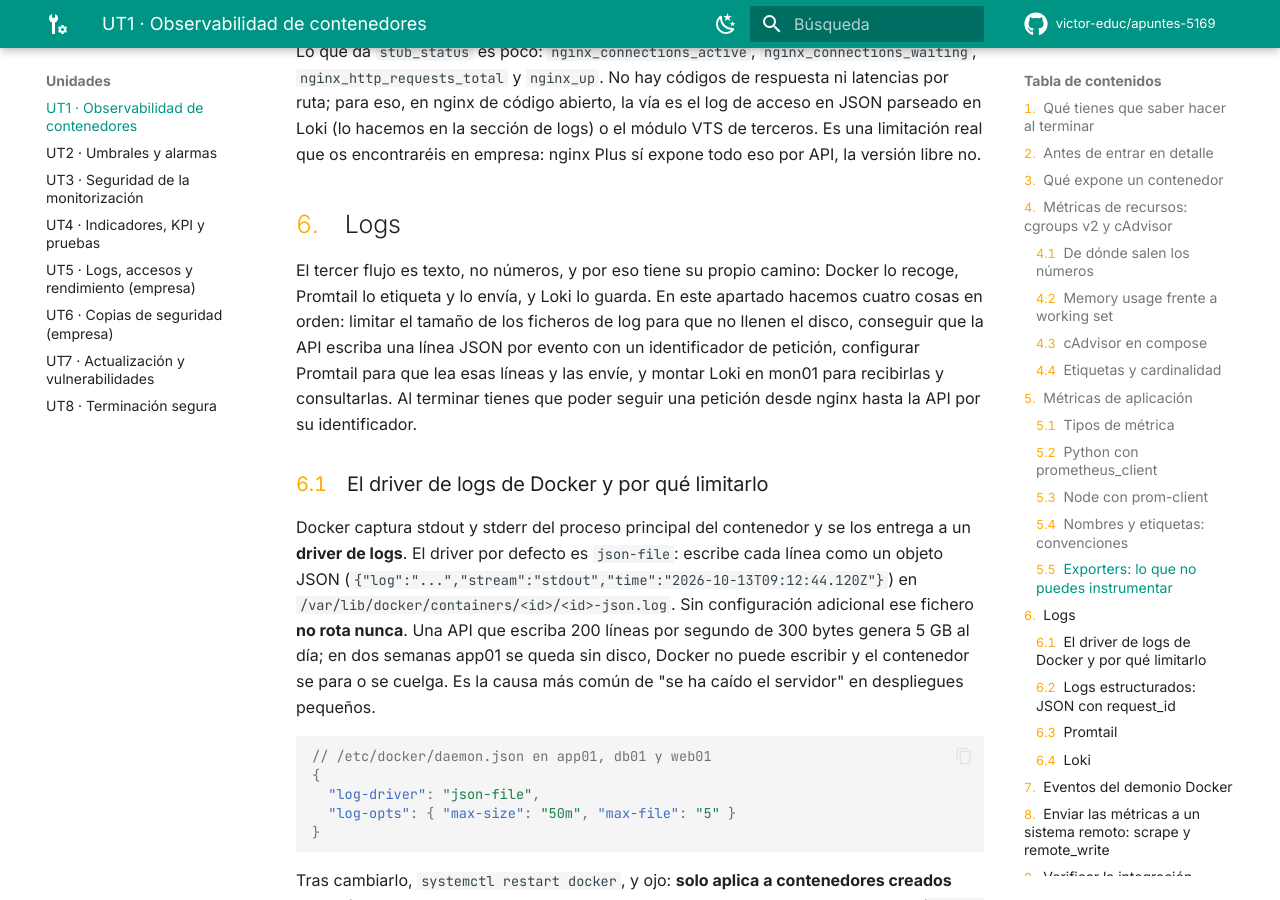
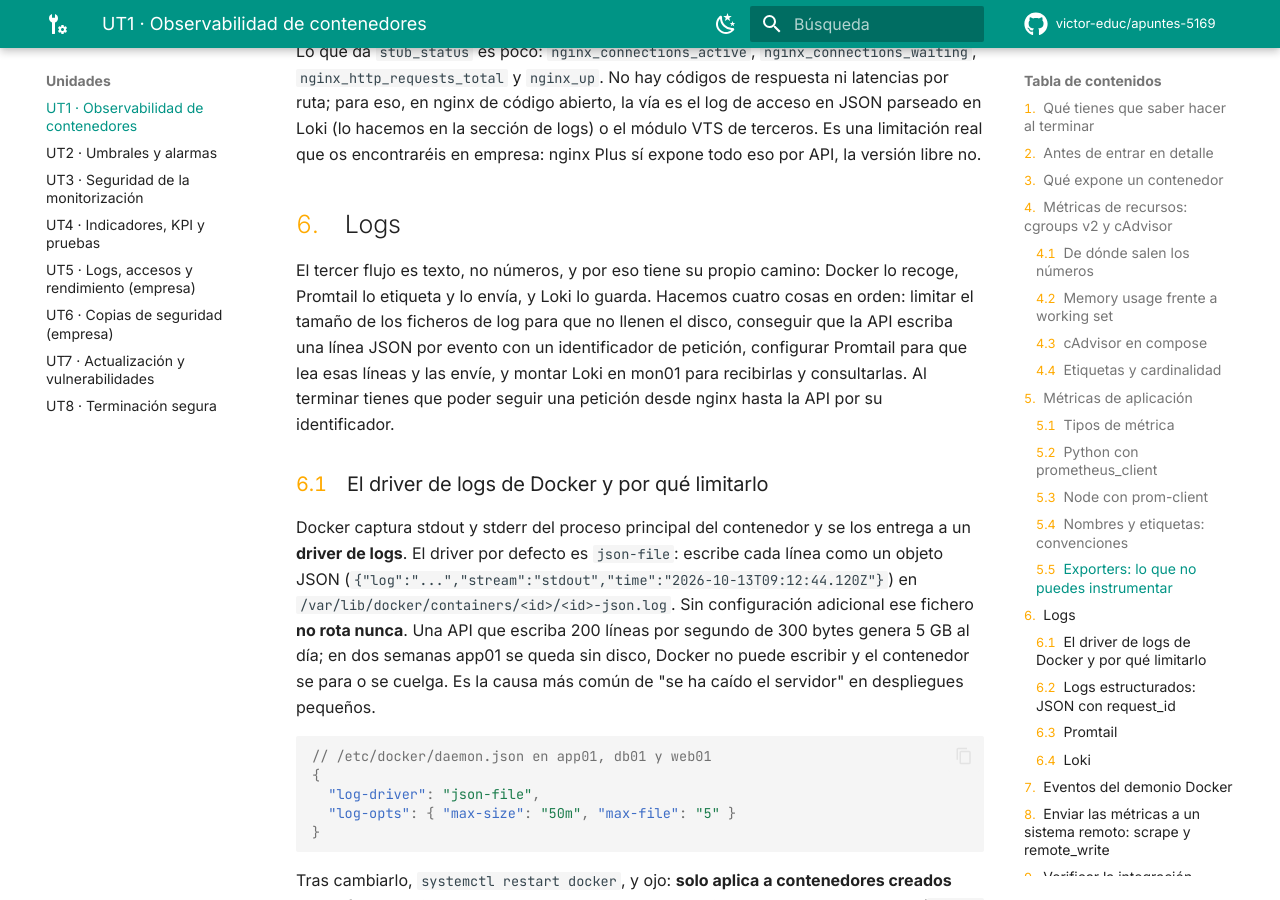
Before and after one commit to victor-educ/apuntes-5169, an MkDocs documentation site: the page built from docs/ut/ut1-observabilidad.md, in a window 1280 px wide and 900 px high, scrolled down 14436 px. Built offline with MkDocs 1.6.1 and Material for MkDocs 9.7.7, drawn with Linux system fonts in a browser that asks for light colours; comment, search, counter and statistics services are not loaded; some of the changed text lies outside the part shown.

Commit message:
Quitar muletilla en las entradas de apartado
Co-Authored-By: Claude Fable 5.1 <noreply@anthropic.com>

```diff
--- a/docs/ut/ut1-observabilidad.md
+++ b/docs/ut/ut1-observabilidad.md
@@ -43,7 +43,7 @@ Un jueves a las tres de la tarde la API del servicio del curso empieza a devolve
 
 ## Qué expone un contenedor
 
-En este apartado no montamos nada todavía: el objetivo es que tengas el mapa completo antes de tocar configuración. Vamos a ver cuáles son las cuatro cosas que un contenedor cuenta de sí mismo, quién produce cada una, cómo se mira en la propia máquina con un comando y a qué sistema de mon01 acaba llegando. Las herramientas de la tabla son las de la tabla de arriba; aquí lo que importa es el recorrido de cada flujo.
+No montamos nada todavía: el objetivo es que tengas el mapa completo antes de tocar configuración. Vamos a ver cuáles son las cuatro cosas que un contenedor cuenta de sí mismo, quién produce cada una, cómo se mira en la propia máquina con un comando y a qué sistema de mon01 acaba llegando. Las herramientas de la tabla son las de la tabla de arriba; aquí lo que importa es el recorrido de cada flujo.
 
 Un contenedor en ejecución no es más que un proceso (o varios) con namespaces y cgroups (los dos mecanismos del kernel que lo aíslan del resto y le contabilizan el consumo). Todo lo que queremos saber de él sale por uno de estos cuatro caminos:
 
@@ -378,7 +378,7 @@ Lo que da `stub_status` es poco: `nginx_connections_active`, `nginx_connections_
 
 ## Logs
 
-El tercer flujo es texto, no números, y por eso tiene su propio camino: Docker lo recoge, Promtail lo etiqueta y lo envía, y Loki lo guarda. En este apartado hacemos cuatro cosas en orden: limitar el tamaño de los ficheros de log para que no llenen el disco, conseguir que la API escriba una línea JSON por evento con un identificador de petición, configurar Promtail para que lea esas líneas y las envíe, y montar Loki en mon01 para recibirlas y consultarlas. Al terminar tienes que poder seguir una petición desde nginx hasta la API por su identificador.
+El tercer flujo es texto, no números, y por eso tiene su propio camino: Docker lo recoge, Promtail lo etiqueta y lo envía, y Loki lo guarda. Hacemos cuatro cosas en orden: limitar el tamaño de los ficheros de log para que no llenen el disco, conseguir que la API escriba una línea JSON por evento con un identificador de petición, configurar Promtail para que lea esas líneas y las envíe, y montar Loki en mon01 para recibirlas y consultarlas. Al terminar tienes que poder seguir una petición desde nginx hasta la API por su identificador.
 
 ### El driver de logs de Docker y por qué limitarlo
 
@@ -653,7 +653,7 @@ En Grafana, añadís Loki como fuente de datos (`http://loki:3100` si está en e
 
 ## Eventos del demonio Docker
 
-El cuarto flujo es el más corto y el que menos gente recoge, y es una pena, porque es el que dice por qué se ha caído un contenedor: si lo mató el kernel por memoria, si terminó con error o si alguien lo paró. En este apartado lo recogemos reutilizando el camino de los logs, con un contenedor auxiliar y sin escribir código.
+El cuarto flujo es el más corto y el que menos gente recoge, y es una pena, porque es el que dice por qué se ha caído un contenedor: si lo mató el kernel por memoria, si terminó con error o si alguien lo paró. Lo recogemos reutilizando el camino de los logs, con un contenedor auxiliar y sin escribir código.
 
 El demonio emite un evento cada vez que cambia el estado de un contenedor, imagen, volumen o red. Para el mantenimiento los que importan son los de contenedor:
 
```
Also changed, not shown: docs/ut/ut2-alarmas.md (+1 -1 lines), docs/ut/ut3-seguridad-monitorizacion.md (+1 -1 lines), docs/ut/ut7-actualizacion-vulnerabilidades.md (+2 -2 lines).
